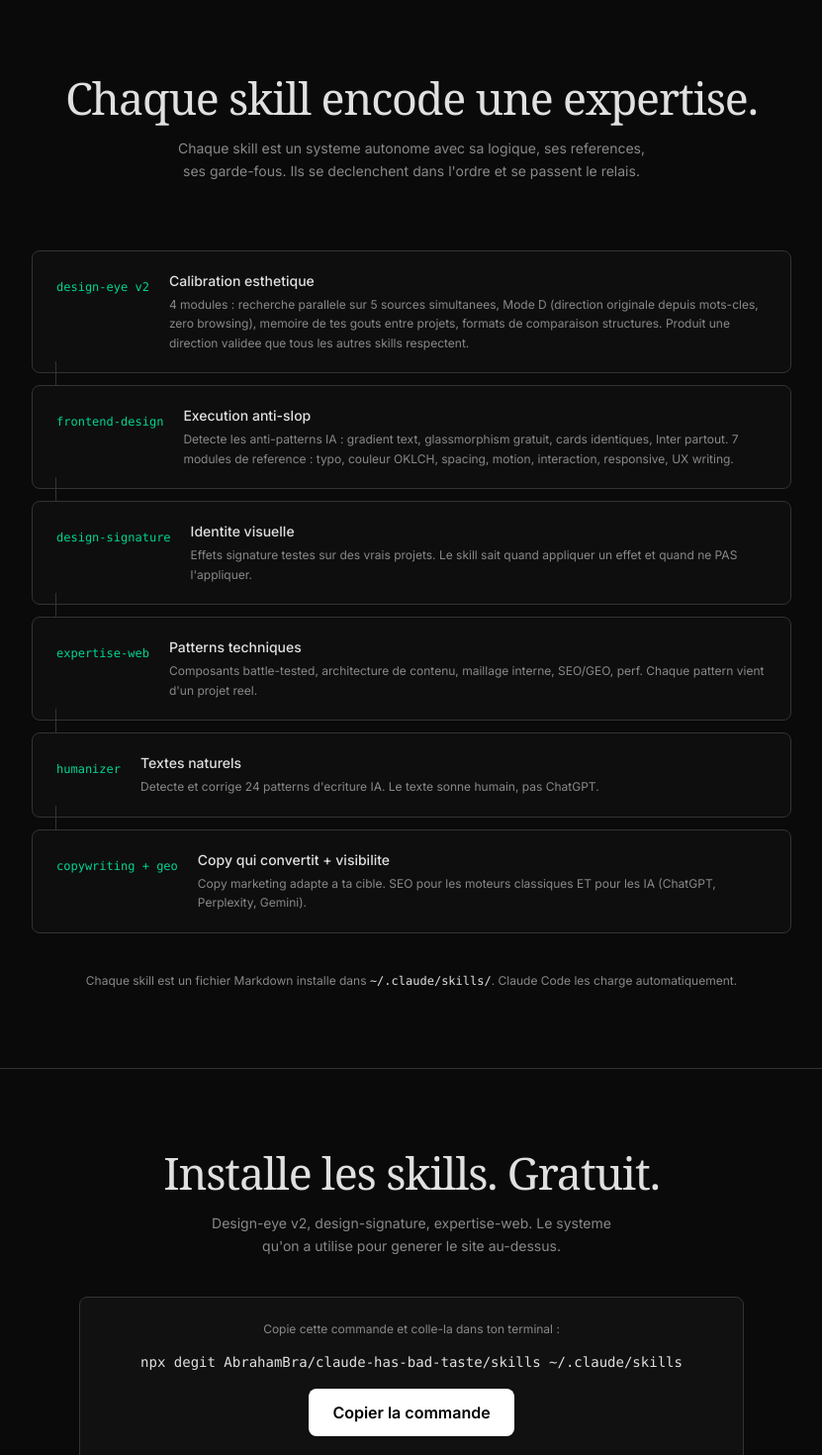
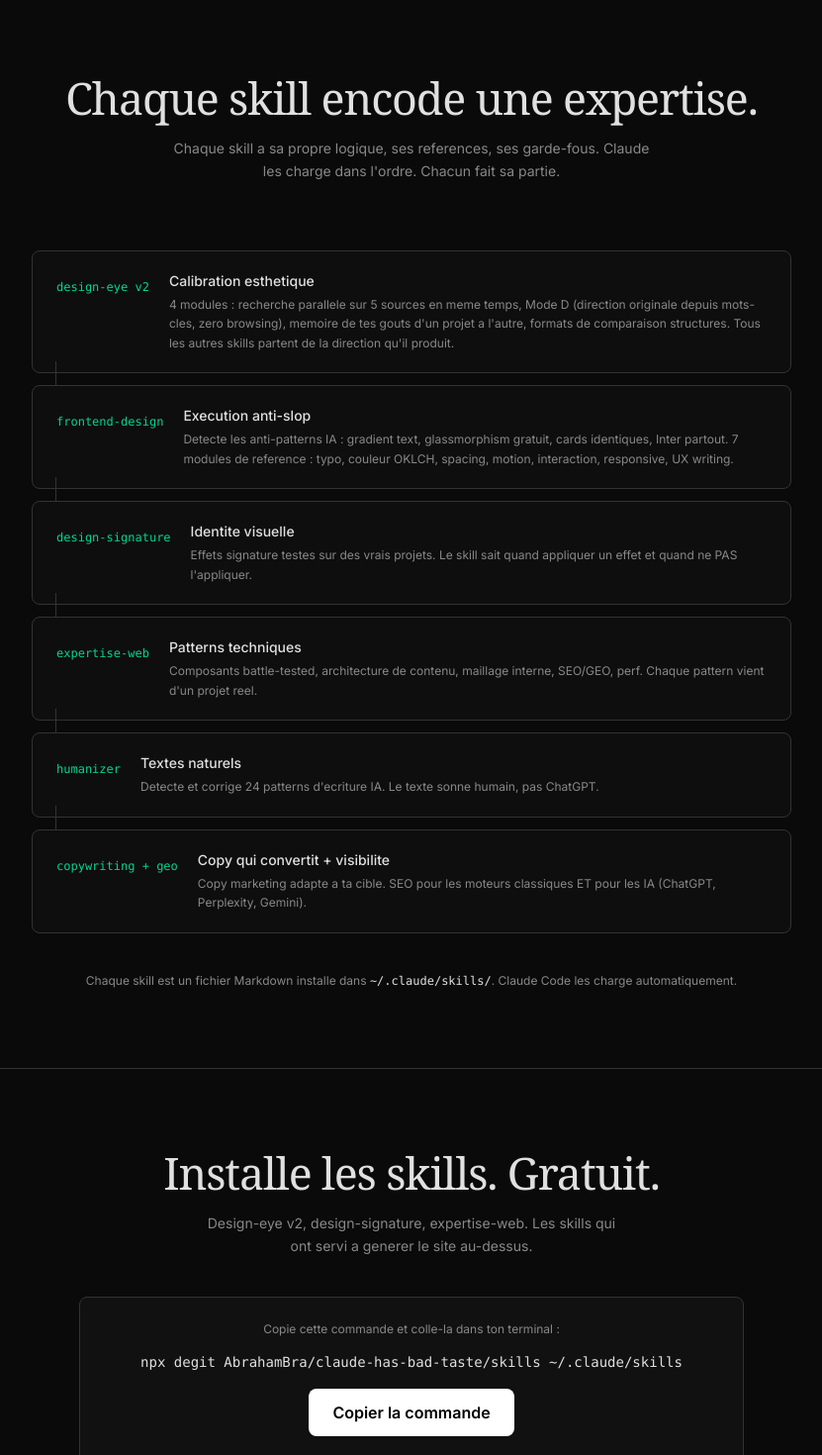
Before and after one commit to AbrahamBra/skill-lp, a Next.js app: page / in a window 1280 px wide. Shown: the part 2930-4400 px from the top of the page at 99% size, without its empty margins (224-1055 px from the left). Built offline with nearby package versions, Linux system fonts and the light colour scheme.

Commit message:
copy: humanize LP — remove AI abstractions, sharpen descriptions
Co-Authored-By: Claude Sonnet 4.6 <noreply@anthropic.com>

```diff
--- a/src/app/page.tsx
+++ b/src/app/page.tsx
@@ -93,8 +93,8 @@ export default function Home() {
           Chaque skill encode une expertise.
         </h2>
         <p className="mt-4 text-center text-[var(--text-muted)] text-sm max-w-[55ch] mx-auto leading-relaxed">
-          Chaque skill est un systeme autonome avec sa logique, ses references,
-          ses garde-fous. Ils se declenchent dans l'ordre et se passent le relais.
+          Chaque skill a sa propre logique, ses references, ses garde-fous.
+          Claude les charge dans l'ordre. Chacun fait sa partie.
         </p>
 
         <div className="mt-14 max-w-3xl mx-auto">
@@ -104,7 +104,7 @@ export default function Home() {
                 name: "design-eye v2",
                 role: "Calibration esthetique",
                 detail:
-                  "4 modules : recherche parallele sur 5 sources simultanees, Mode D (direction originale depuis mots-cles, zero browsing), memoire de tes gouts entre projets, formats de comparaison structures. Produit une direction validee que tous les autres skills respectent.",
+                  "4 modules : recherche parallele sur 5 sources en meme temps, Mode D (direction originale depuis mots-cles, zero browsing), memoire de tes gouts d'un projet a l'autre, formats de comparaison structures. Tous les autres skills partent de la direction qu'il produit.",
               },
               {
                 name: "frontend-design",
@@ -176,8 +176,8 @@ export default function Home() {
             Installe les skills. Gratuit.
           </h2>
           <p className="mt-4 text-[var(--text-muted)] text-sm max-w-[48ch] mx-auto leading-relaxed">
-            Design-eye v2, design-signature, expertise-web. Le systeme
-            qu'on a utilise pour generer le site au-dessus.
+            Design-eye v2, design-signature, expertise-web. Les skills
+            qui ont servi a generer le site au-dessus.
           </p>
 
           <div className="mt-10 bg-[rgba(255,255,255,0.03)] border border-[var(--border)] rounded-lg p-6">
```
